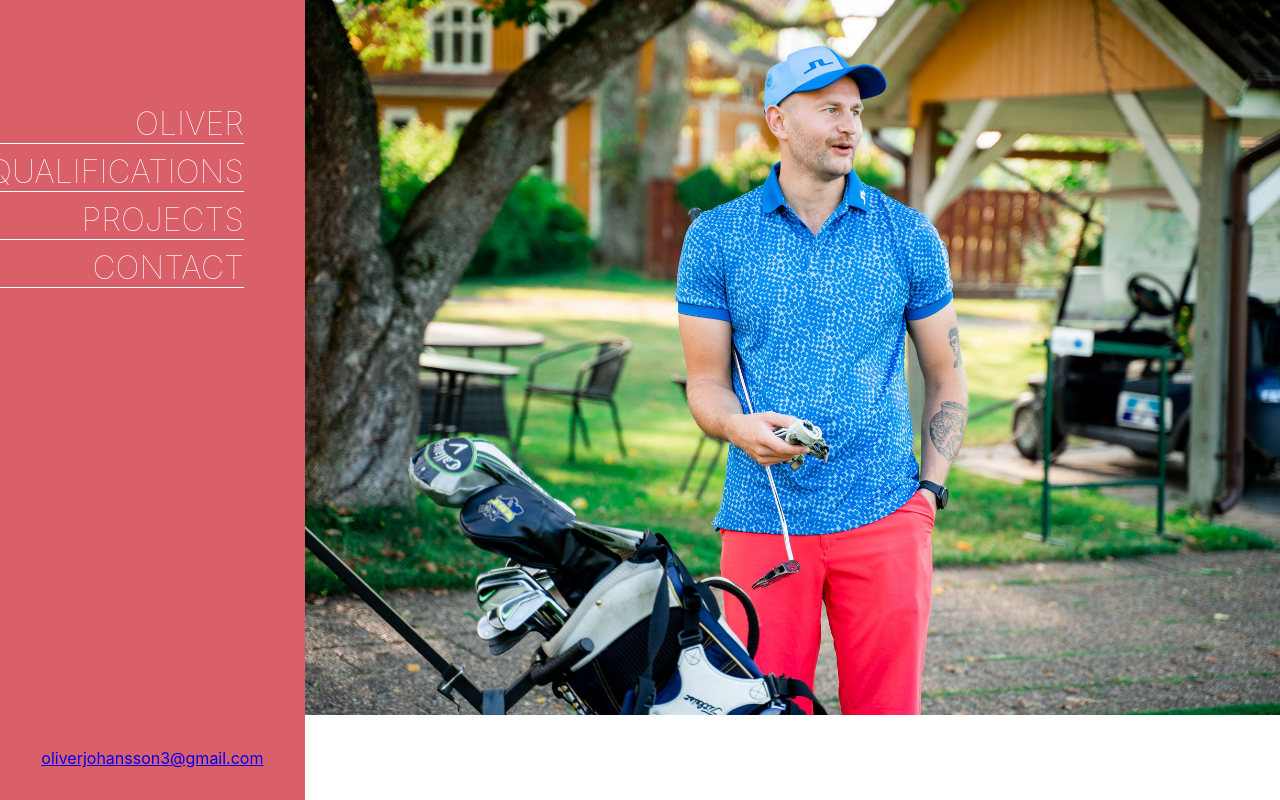
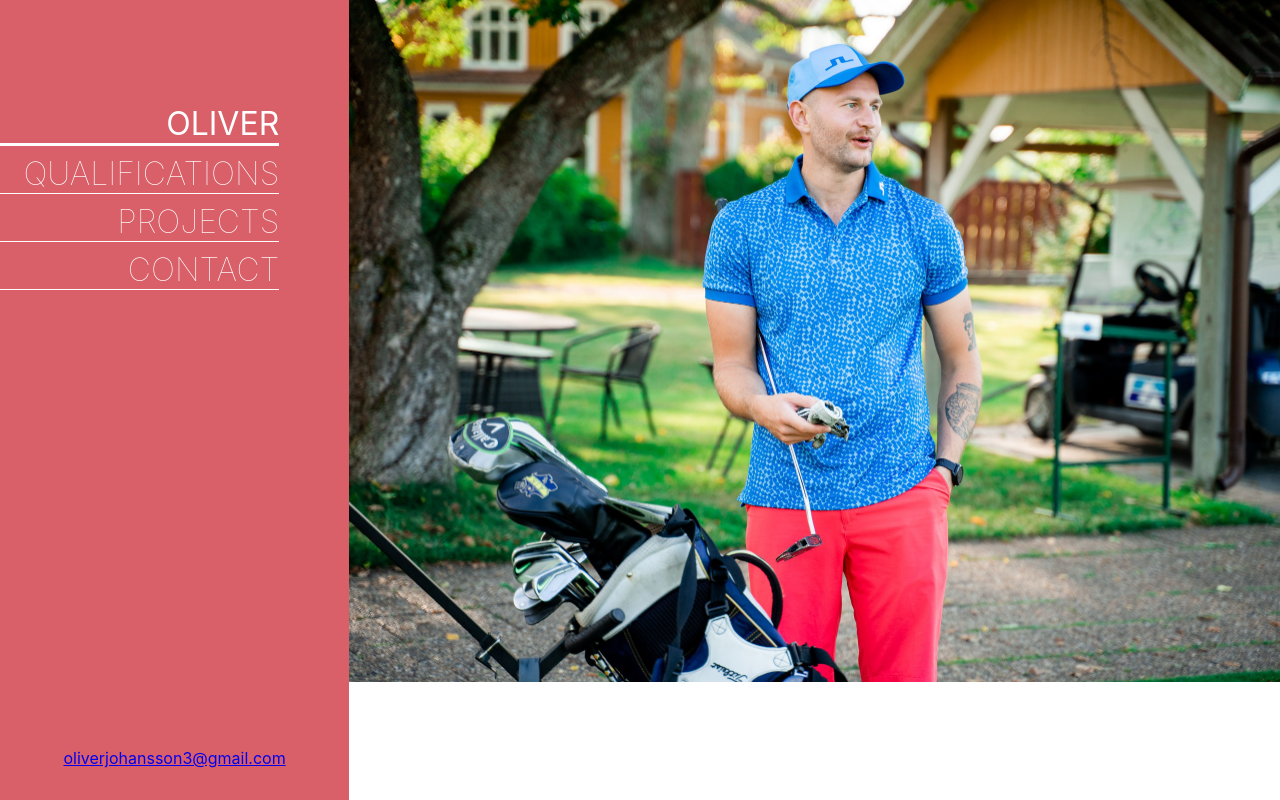
Before and after one commit to Browbeans/Profile-app, a React (Create React App) app: page / in a window 1280 px wide. Built offline with nearby package versions, Linux system fonts and the light colour scheme.

Commit message:
Added temporarily state

```diff
--- a/src/Components/Navigation.tsx
+++ b/src/Components/Navigation.tsx
@@ -1,25 +1,72 @@
 import { Button } from "@material-ui/core";
-import  React from "react"
+import  React, { useState } from "react"
 import navigationStyle from "../Style/NavigationStyle";
 
+type State = "About-me" | "qualifications" | "projects" | "contact"
+
 const Navigation:React.FC = () => {
+   const [section, setSection] = useState<State>("About-me");
+   const handleState = (page: State) => {
+       setSection(page)
+       console.log(page)
+    };
     const navigationClasses = navigationStyle();
     return(
         <div className={navigationClasses.navigationContainer}>
             <div className={navigationClasses.navigationContent}>
                 <div>
-                    <div className={navigationClasses.navigationMenuItem}>
+                    {section === "About-me"
+                        ?
+                        <div className={navigationClasses.activeMenuItem}>
+                        <p className={navigationClasses.activeMenuText}>OLIVER</p>
+                        </div>
+                        :
+                        <div
+                            className={navigationClasses.navigationMenuItem}
+                            onClick={() => handleState("About-me")}
+                        >
                             <p className={navigationClasses.menuText}>OLIVER</p>
                         </div>
-                    <div className={navigationClasses.navigationMenuItem}>
+                    }
+                     {section === "qualifications"
+                        ?
+                        <div className={navigationClasses.activeMenuItem}>
+                        <p className={navigationClasses.activeMenuText}>QUALIFICATIONS</p>
+                        </div>
+                        :
+                        <div
+                            className={navigationClasses.navigationMenuItem}
+                            onClick={() => handleState("qualifications")}
+                        >
                             <p className={navigationClasses.menuText}>QUALIFICATIONS</p>
                         </div>
-                    <div className={navigationClasses.navigationMenuItem}>
+                    }
+                     {section === "projects"
+                        ?
+                        <div className={navigationClasses.activeMenuItem}>
+                        <p className={navigationClasses.activeMenuText}>PROJECTS</p>
+                        </div>
+                        :
+                        <div
+                            className={navigationClasses.navigationMenuItem}
+                            onClick={() => handleState("projects")}
+                        >
                             <p className={navigationClasses.menuText}>PROJECTS</p>
                         </div>
-                    <div className={navigationClasses.navigationMenuItem}>
+                    }
+                     {section === "contact"
+                        ?
+                        <div className={navigationClasses.activeMenuItem}>
+                        <p className={navigationClasses.activeMenuText}>CONTACT</p>
+                        </div>
+                        :
+                        <div
+                            className={navigationClasses.navigationMenuItem}
+                            onClick={() => handleState("contact")}
+                        >
                             <p className={navigationClasses.menuText}>CONTACT</p>
                         </div>
+                    }
                 </div>
                 <div className={navigationClasses.contactInfoContainer}>
                 <a
--- a/src/Style/NavigationStyle.ts
+++ b/src/Style/NavigationStyle.ts
@@ -5,7 +5,7 @@ const navigationStyle = makeStyles(
     () => ({
         navigationContainer: {
             height: "100vh",
-            width: "25rem",
+            width: "30rem",
             background: defaultColors.colorPrimary,
             paddingTop: "6rem"
         },
@@ -40,6 +40,20 @@ const navigationStyle = makeStyles(
             display: "flex",
             justifyContent: "center",
             marginBottom: "2rem"
+        },
+        activeMenuItem: {
+            width: "80%",
+            display: "flex",
+            justifyContent: "flex-end",
+            marginTop: "0.5rem",
+            cursor: "pointer",
+            borderBottom: "3px solid #fff"
+        },
+        activeMenuText: {
+            margin: "0",
+            fontWeight: "normal",
+            fontSize: "2rem",
+            color: "white",
         }
     }),
     {index: 1}
```
Also changed, not shown: src/Components/AboutMe.tsx (line endings or trailing spaces). Lines whose indentation alone changed are shown as unchanged.
